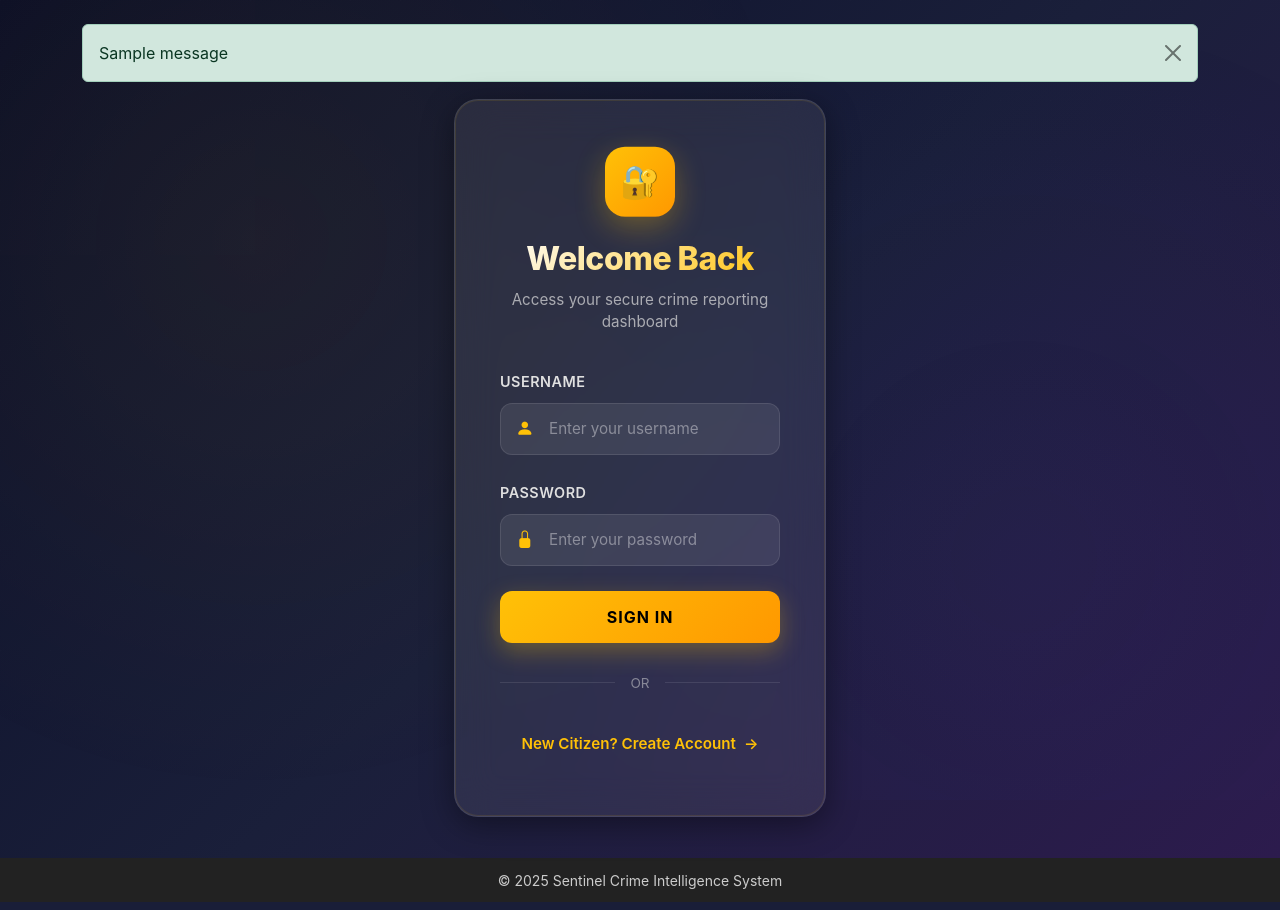
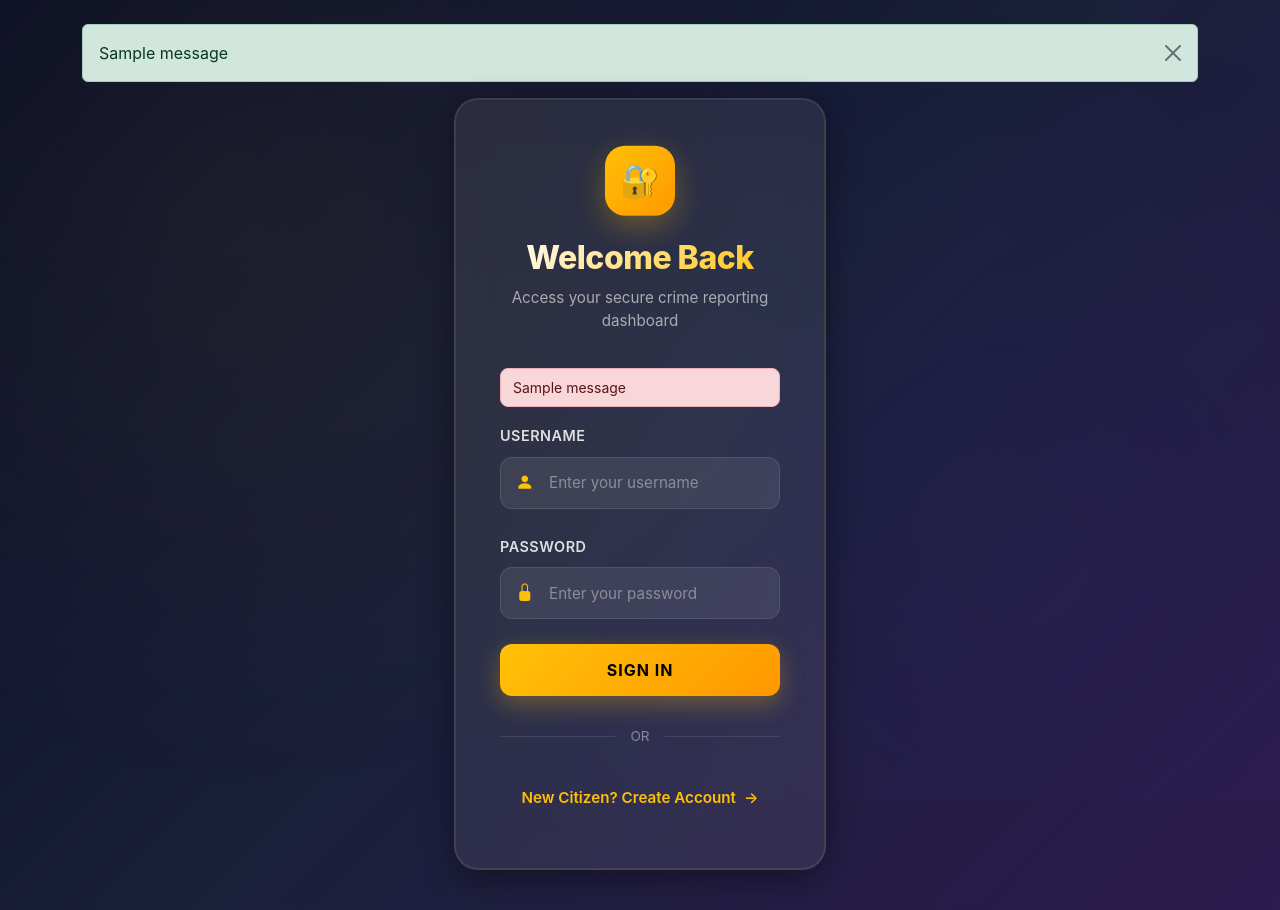
Before and after one commit to AbhishekPanchal2005/Sentinel---Smart-Crime-reporting-system, a Django app: page /login/ in a window 1280 px wide. Shown: the top 910 px of the page. Run offline with Django 5.2, Linux system fonts and the light colour scheme; tables that the repository leaves empty hold one stand-in row (values such as "Sample post"); one stand-in notice (Sample message) is shown.

Commit message:
updated login error message

```diff
--- a/main/templates/login.html
+++ b/main/templates/login.html
@@ -328,6 +328,15 @@
             <p class="login-subtitle">Access your secure crime reporting dashboard</p>
         </div>
 
+        {% if messages %}
+        <div class="alert alert-danger mt-2" style="font-size: 14px; padding: 8px 12px; border-radius: 8px;">
+            {% for message in messages %}
+                <div>{{ message }}</div>
+            {% endfor %}
+        </div>
+        {% endif %}
+
+
         <form method="POST">
             {% csrf_token %}
             <div class="form-group">
```
